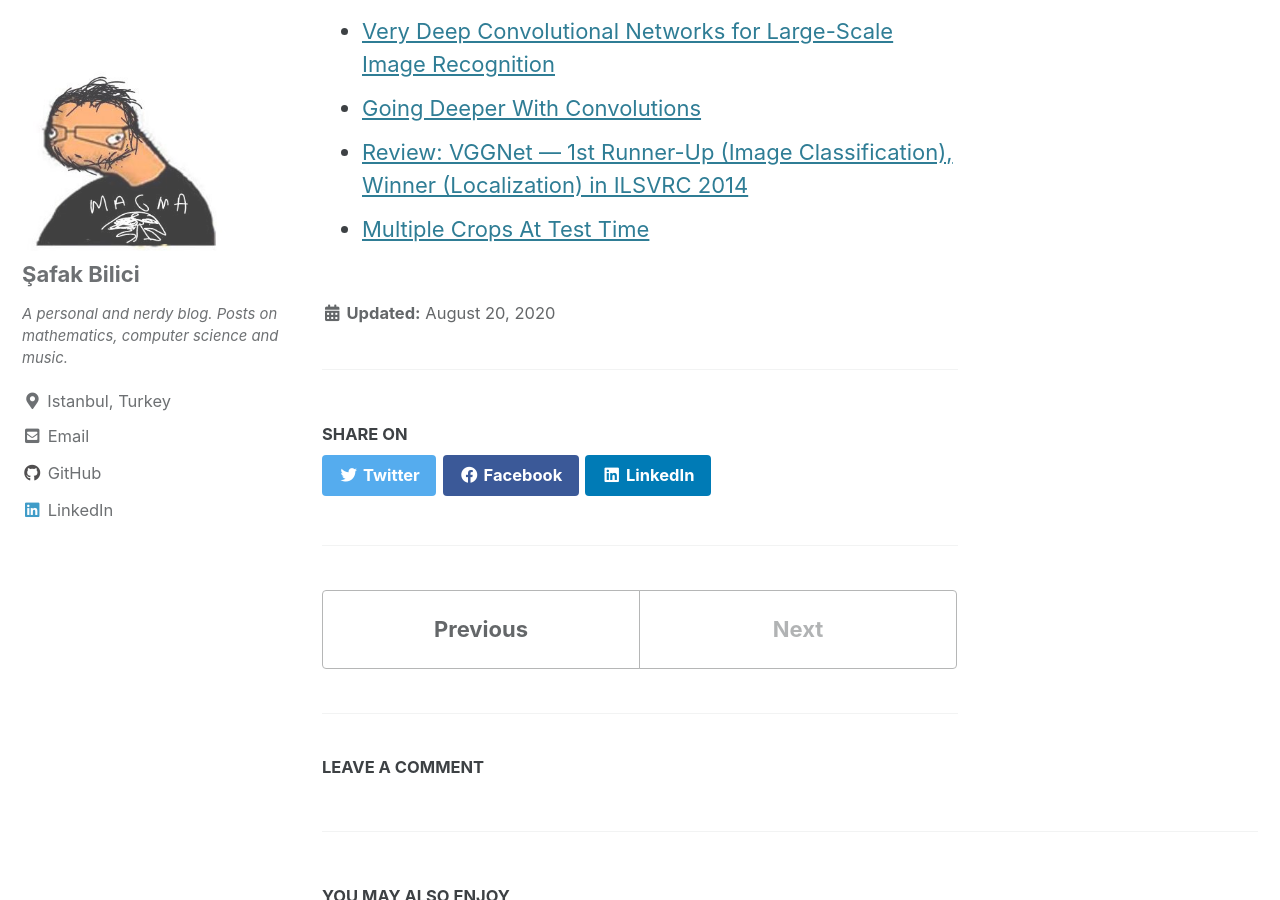
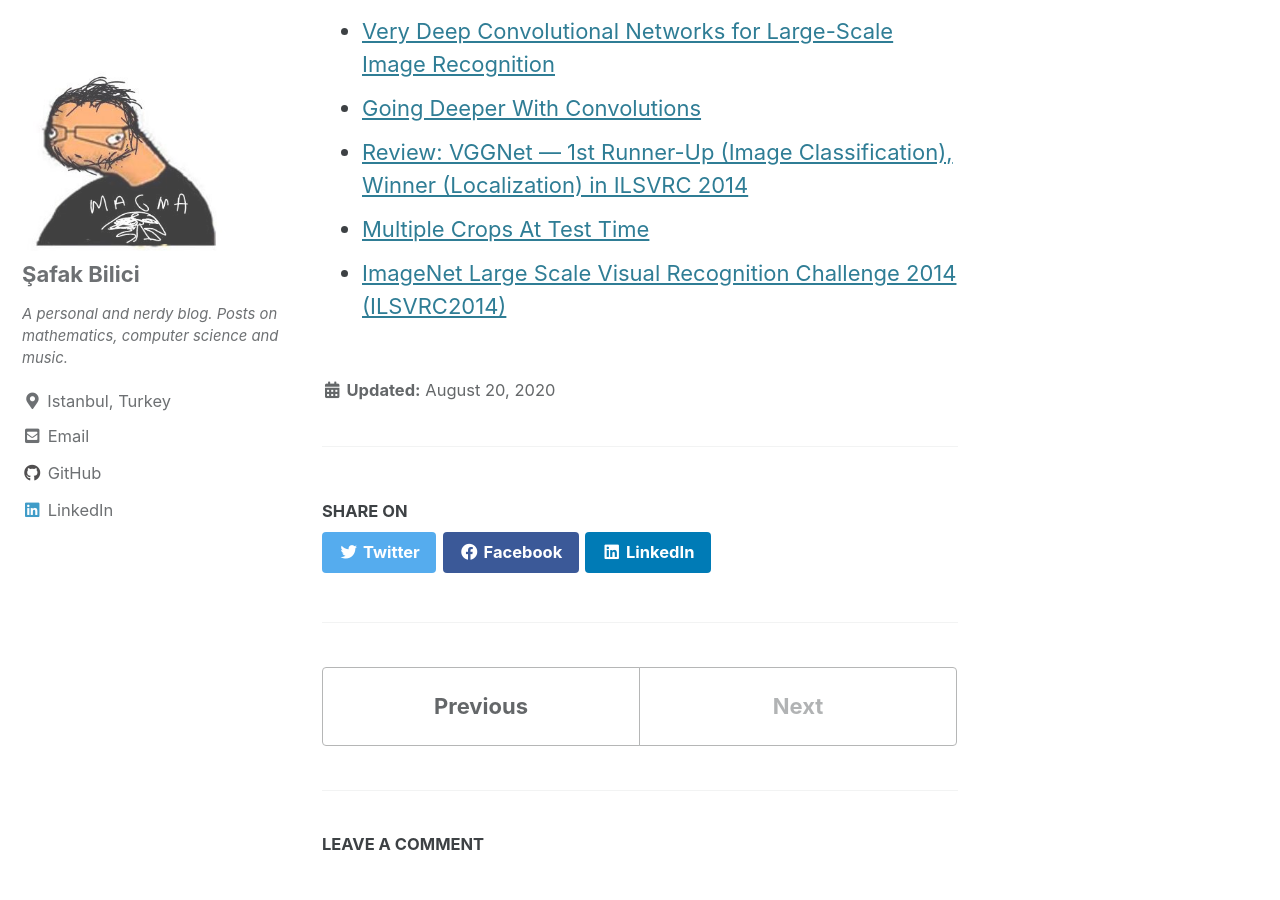
Before and after one commit to safakkbilici/safakkbilici.github.io, a Jekyll site: the page built from _posts/2020-08-20-summary-vggnet.md, in a window 1280 px wide and 900 px high, scrolled down 11280 px. Built offline with Jekyll 4.4.1, drawn with Linux system fonts in a browser that asks for light colours; cached includes are drawn as plain includes; formulas are drawn with MathJax 3; comment, search, counter and statistics services are not loaded.

Commit message:
references added

```diff
--- a/_posts/2020-08-20-summary-vggnet.md
+++ b/_posts/2020-08-20-summary-vggnet.md
@@ -194,3 +194,4 @@ if __name__ == "__main__":
 - [Going Deeper With Convolutions](https://arxiv.org/pdf/1409.4842.pdf)
 - [Review: VGGNet — 1st Runner-Up (Image Classification), Winner (Localization) in ILSVRC 2014](https://medium.com/coinmonks/paper-review-of-vggnet-1st-runner-up-of-ilsvlc-2014-image-classification-d02355543a11)
 - [Multiple Crops At Test Time](https://machinelearning.wtf/terms/multiple-crops-at-test-time/)
+- [ImageNet Large Scale Visual Recognition Challenge 2014 (ILSVRC2014)](http://www.image-net.org/challenges/LSVRC/2014/results)
```
